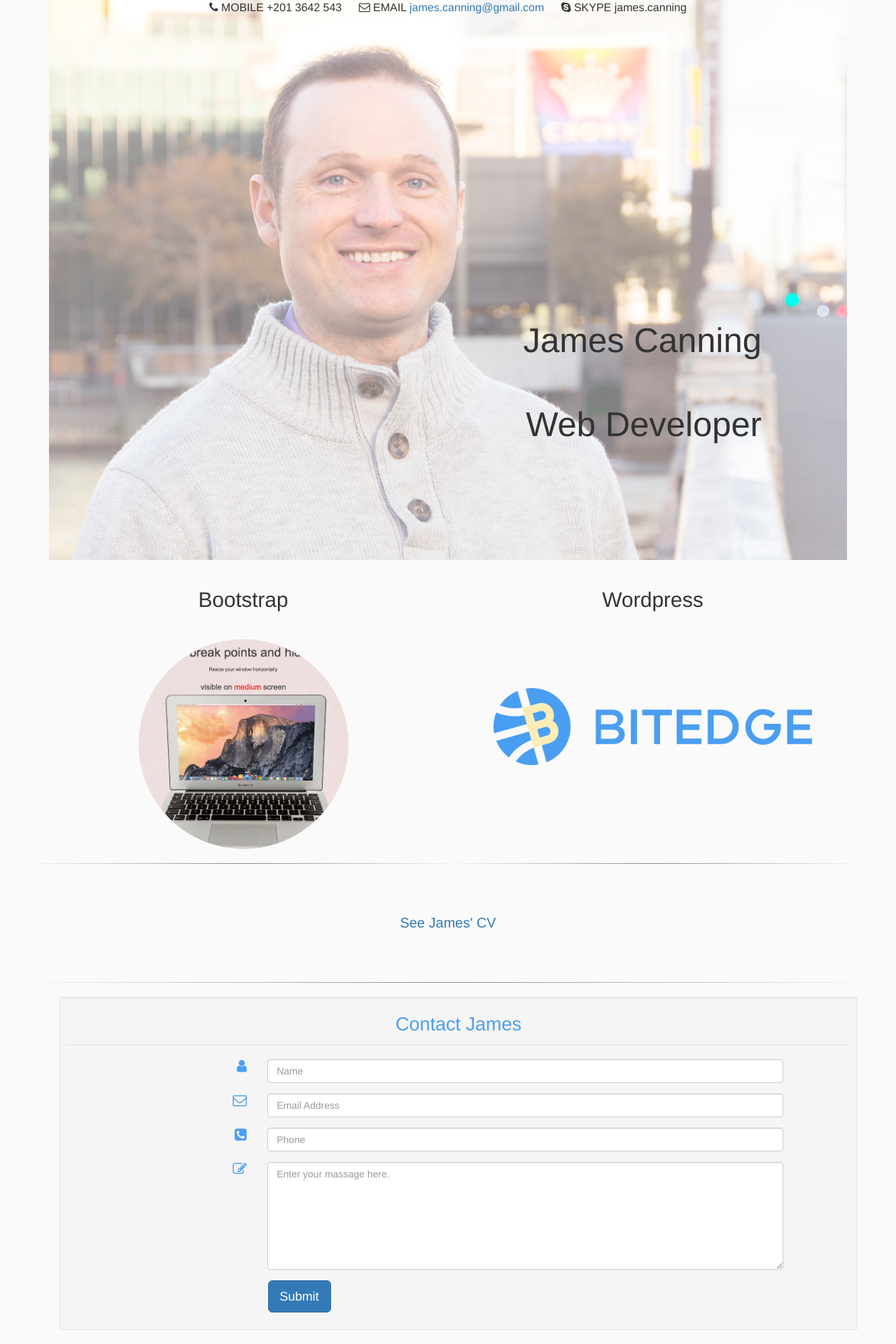
After one commit to bitedgeco/codeup-web-exercises, a PHP site: page /public/portfolio.html in a window 1280 px wide. The commit adds this page. Shown: the whole page at 70% size. Run offline with PHP 8.4, Linux system fonts and the light colour scheme; some libraries are stand-ins or nearby versions.

Commit message:
update after some JS exersises

```diff
--- a/public/bootstrap.html
+++ b/public/bootstrap.html
@@ -15,19 +15,19 @@
 			<div class="hidden-sm hidden-md hidden-lg">
 				<h2>
 				visible on <span>extra small</span> screen
-				</h2>>
+				</h2>
 				<img src="/img/nexus.png">
 			</div>
 			<div class="hidden-xs hidden-md hidden-lg">
 				<h2>
 				visible on <span>small</span> screen
-				</h2>>
+				</h2>
 				<img src="/img/apple-ipad.png">
 			</div>
 			<div class="hidden-sm hidden-xs hidden-lg">
 				<h2>
 				visible on <span>medium</span> screen
-				</h2>>
+				</h2>
 				<img src="/img/macbook.png">
 			</div>
 			<div class="hidden-sm hidden-md hidden-xs">
--- /dev/null
+++ b/public/css/portfolio.css
@@ -0,0 +1,104 @@
+body {
+	background-color: #fafafa;
+}
+
+.top_bar{
+	position: absolute;
+	top: 0;
+	left: 0;
+	z-index: 10;
+	text-align: center;
+	width: 100%;
+	font-size: 16px;
+}
+
+.top_bar a {
+	color: #;
+}
+
+.top_bar ul {
+	display: inline;
+	list-style: none;
+	padding-left: 0;
+}
+
+.top_bar li {
+    display: inline;
+    padding-left: 20px;
+}
+
+.top_bar li:first-child {
+    padding-left: 0px;
+}
+
+h1 {
+	font-size: 3.5em;
+}
+
+.portrait{
+	background-image: url(/img/james_overlay.jpg);
+	height: 100vh;
+	background-repeat: no-repeat;
+	background-size: cover;
+}
+
+.name {
+	position: absolute;
+	top: 55%;
+	right: 15%;
+	}
+
+.job {
+	position: absolute;
+	top: 70%;
+	right: 15%;
+	}
+
+.col-md-6 {
+	text-align: center;
+}
+
+h2 {
+	margin-top:40px;
+	margin-bottom: 40px;
+}
+
+.bootstrap-img{
+	width: 300px;
+	height: 300px;
+ }
+
+.bitedge-img{
+ 	width: 455px;
+ 	height: 110;
+ 	padding-bottom: 120px;
+ 	padding-top: 70px;
+ }
+
+ hr {
+  border: 0;
+  height: 1px;
+  background-image: -webkit-linear-gradient(left, #f0f0f0, #8c8b8b, #f0f0f0);
+  background-image: -moz-linear-gradient(left, #f0f0f0, #8c8b8b, #f0f0f0);
+  background-image: -ms-linear-gradient(left, #f0f0f0, #8c8b8b, #f0f0f0);
+  background-image: -o-linear-gradient(left, #f0f0f0, #8c8b8b, #f0f0f0);
+}
+
+.cv_link{
+	text-align: center;
+	font-size: 20px;
+	padding-bottom: 50px;
+	padding-top: 50px;
+}
+
+.contact-header {
+    color: #4b9ef2;
+    font-size: 27px;
+    padding: 10px;
+    text-align: center;
+}
+
+.bigicon {
+    font-size: 20px;
+    color: #4b9ef2;
+}
--- /dev/null
+++ b/public/js/external.js
@@ -0,0 +1,3 @@
+"use strict";
+
+console.log ("Hello from external JavaScript");
--- /dev/null
+++ b/public/portfolio.html
@@ -0,0 +1,99 @@
+<!DOCTYPE html>
+<html>
+<head>
+
+	<title>James Canning Portfolio</title>
+<link rel="stylesheet" href="https://maxcdn.bootstrapcdn.com/bootstrap/3.3.6/css/bootstrap.min.css" integrity="sha384-1q8mTJOASx8j1Au+a5WDVnPi2lkFfwwEAa8hDDdjZlpLegxhjVME1fgjWPGmkzs7" crossorigin="anonymous">
+<link rel="stylesheet" href="https://maxcdn.bootstrapcdn.com/font-awesome/4.5.0/css/font-awesome.min.css">
+<link rel="stylesheet" href="/css/portfolio.css">
+</head>
+<body>
+
+	<div class="container">
+			<div class="top_bar">
+				<ul>
+					<li><i class="fa fa-phone"></i>
+					MOBILE +201 3642 543
+					</li>
+					<li><i class="fa fa-envelope-o"></i>
+					EMAIL <a href="mailto:james.canning@gmail.com" target="top">james.canning@gmail.com</a>
+					</li>
+					<li><i class="fa fa-skype"></i>
+					SKYPE james.canning
+					</li>
+				</ul>
+			</div>
+			<div class="portrait">
+		</div>
+		<h1 class="name">James Canning</h1>
+		<h1 class="job">Web Developer</h1>
+		<div class="row">
+			<div class="col-md-6">
+				<h2>Bootstrap</h2>
+				<div class="row">
+				<a href="http://codeup.dev/bootstrap.html" target="_blank"><img class="img-circle bootstrap-img" src="img/bootstrap_screenshot.png"></a>
+				<hr>
+				</div>
+			</div>
+			<div class="col-md-6">
+				<h2>Wordpress</h2>
+				<a href="http://www.bitedge.co" target="_blank"><img class="img-rounded bitedge-img" src="img/bitedge_large.png"></a>
+				<hr>
+			</div>
+		</div>
+		<p class="cv_link"><a href="http://codeup.dev/james_canning_cv.html" target="_blank">See James' CV</a></p>
+		<hr>
+		<div class="container">
+		    <div class="row">
+		        <div class="col-md-12">
+		            <div class="well well-sm">
+		                <form class="form-horizontal" method="post">
+		                    <fieldset>
+		                        <legend class="contact-header">Contact James</legend>
+		                        <div class="form-group">
+		                            <span class="col-md-1 col-md-offset-2 text-right"><i class="fa fa-user bigicon"></i></span>
+		                            <div class="col-md-8">
+		                                <input id="name" name="name" type="text" placeholder="Name" class="form-control">
+		                            </div>
+		                        </div>
+		                        <div class="form-group">
+		                            <span class="col-md-1 col-md-offset-2 text-right"><i class="fa fa-envelope-o bigicon"></i></span>
+		                            <div class="col-md-8">
+		                                <input id="email" name="email" type="text" placeholder="Email Address" class="form-control">
+		                            </div>
+		                        </div>
+
+		                        <div class="form-group">
+		                            <span class="col-md-1 col-md-offset-2 text-right"><i class="fa fa-phone-square bigicon"></i></span>
+		                            <div class="col-md-8">
+		                                <input id="phone" name="phone" type="text" placeholder="Phone" class="form-control">
+		                            </div>
+		                        </div>
+
+		                        <div class="form-group">
+		                            <span class="col-md-1 col-md-offset-2 text-right"><i class="fa fa-pencil-square-o bigicon"></i></span>
+		                            <div class="col-md-8">
+		                                <textarea class="form-control" id="message" name="message" placeholder="Enter your massage here." rows="7"></textarea>
+		                            </div>
+		                        </div>
+
+		                        <div class="form-group">
+		                            <div class="col-md-8 col-md-offset-3">
+		                                <button type="submit" class="btn btn-primary btn-lg">Submit</button>
+		                            </div>
+		                        </div>
+		                    </fieldset>
+		                </form>
+		            </div>
+		        </div>
+		    </div>
+		</div>
+
+</div>
+
+
+<script src="https://ajax.googleapis.com/ajax/libs/jquery/2.2.0/jquery.min.js"></script>
+<!-- Latest compiled and minified JavaScript -->
+<script src="https://maxcdn.bootstrapcdn.com/bootstrap/3.3.6/js/bootstrap.min.js" integrity="sha384-0mSbJDEHialfmuBBQP6A4Qrprq5OVfW37PRR3j5ELqxss1yVqOtnepnHVP9aJ7xS" crossorigin="anonymous"></script>
+</body>
+</html>
```
Also changed, not shown: public/css/james_canning_cv.css (renamed from public/css/cv.css, +9 -0 lines), public/external_js.html (added, +10 -0 lines), public/if_else_js.html (added, +10 -0 lines), public/inline_js.html (added, +12 -0 lines), public/james_canning_cv.html (renamed from public/cv.html, +6 -2 lines), public/js/if_else.js (added, +34 -0 lines), public/switch_statement_js.html (added, +42 -0 lines), public/while_loop_js.html (added, +19 -0 lines), public/img/James1edit.png (added), public/img/bitedge_large.png (added), public/img/bootstrap_screenshot.png (added), public/img/james_overlay.jpg (added).
